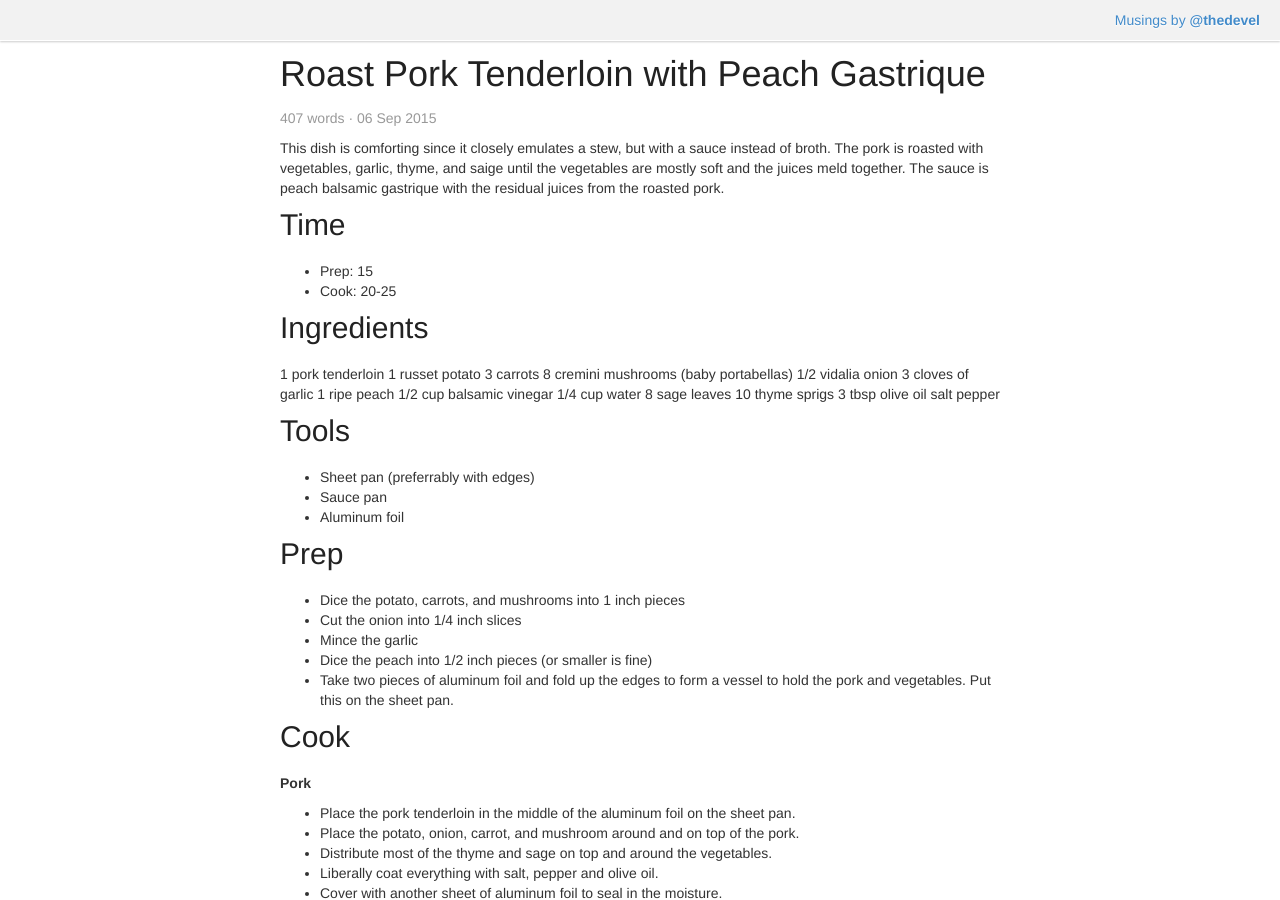
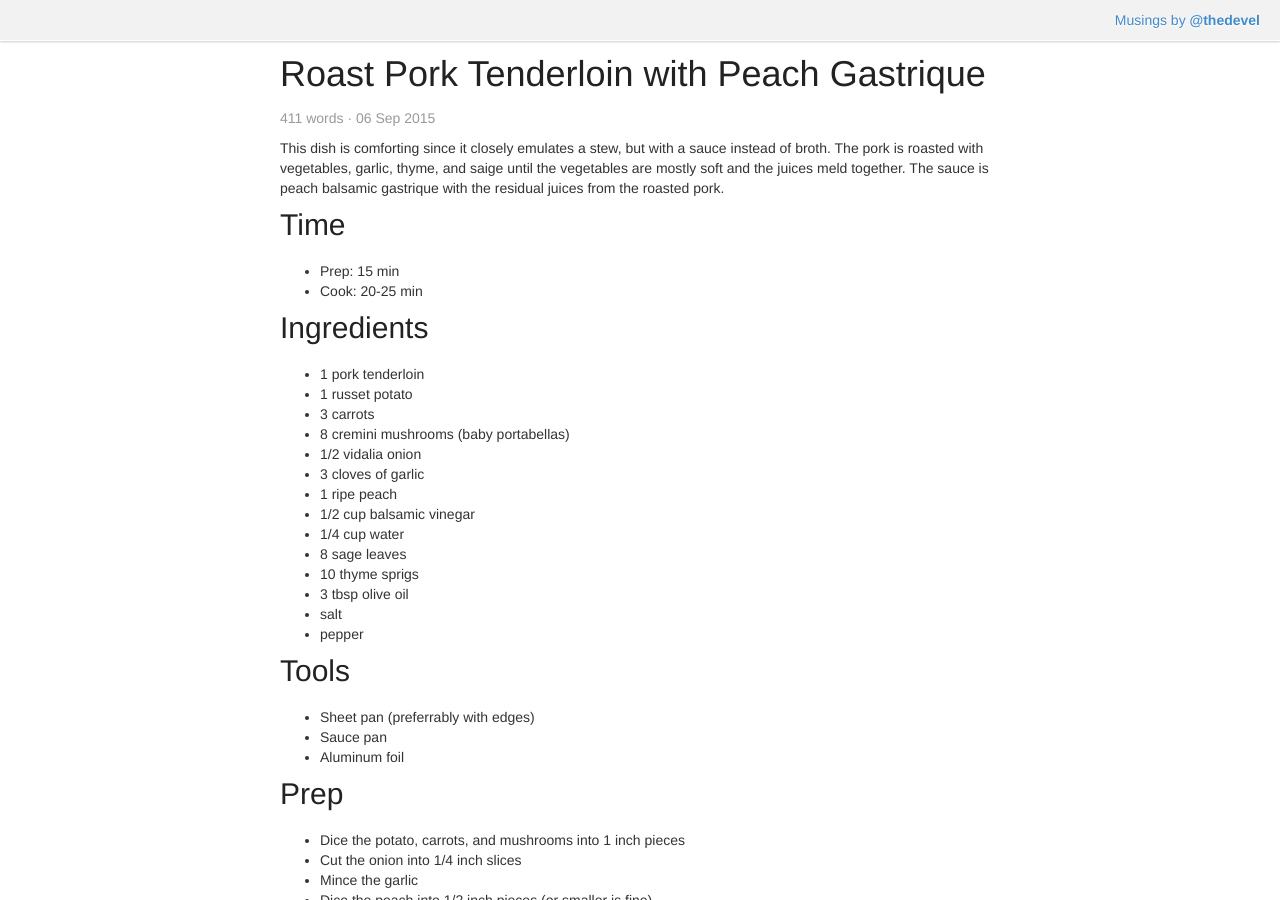
Before and after one commit to bruth/devel.io, a Jekyll site: the page built from _posts/2015-09-06-roast-pork-peach-gastrique.md, in a window 1280 px wide and 900 px high. Built offline with Jekyll 4.4.1, drawn with Linux system fonts in a browser that asks for light colours; Markdown is read by kramdown in place of the engine named in the settings.

Commit message:
Fix formatting of ingredients

```diff
--- a/_posts/2015-09-06-roast-pork-peach-gastrique.md
+++ b/_posts/2015-09-06-roast-pork-peach-gastrique.md
@@ -10,25 +10,25 @@ This dish is comforting since it closely emulates a stew, but with a sauce inste
 
 ## Time
 
-- Prep: 15
-- Cook: 20-25
+- Prep: 15 min
+- Cook: 20-25 min
 
 ## Ingredients
 
-1 pork tenderloin
-1 russet potato
-3 carrots
-8 cremini mushrooms (baby portabellas)
-1/2 vidalia onion
-3 cloves of garlic
-1 ripe peach
-1/2 cup balsamic vinegar
-1/4 cup water
-8 sage leaves
-10 thyme sprigs
-3 tbsp olive oil
-salt
-pepper
+- 1 pork tenderloin
+- 1 russet potato
+- 3 carrots
+- 8 cremini mushrooms (baby portabellas)
+- 1/2 vidalia onion
+- 3 cloves of garlic
+- 1 ripe peach
+- 1/2 cup balsamic vinegar
+- 1/4 cup water
+- 8 sage leaves
+- 10 thyme sprigs
+- 3 tbsp olive oil
+- salt
+- pepper
 
 ## Tools
 
```
